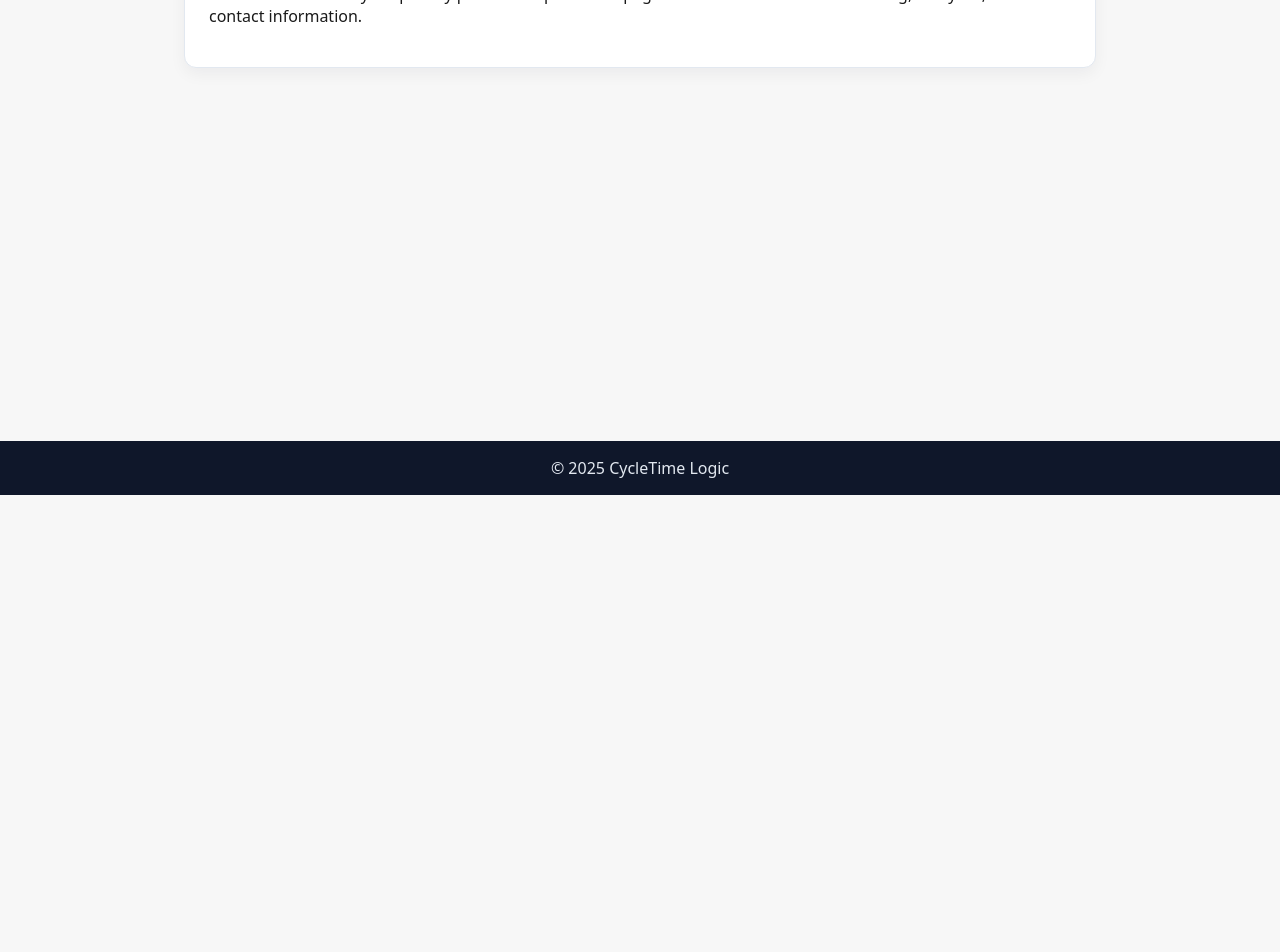
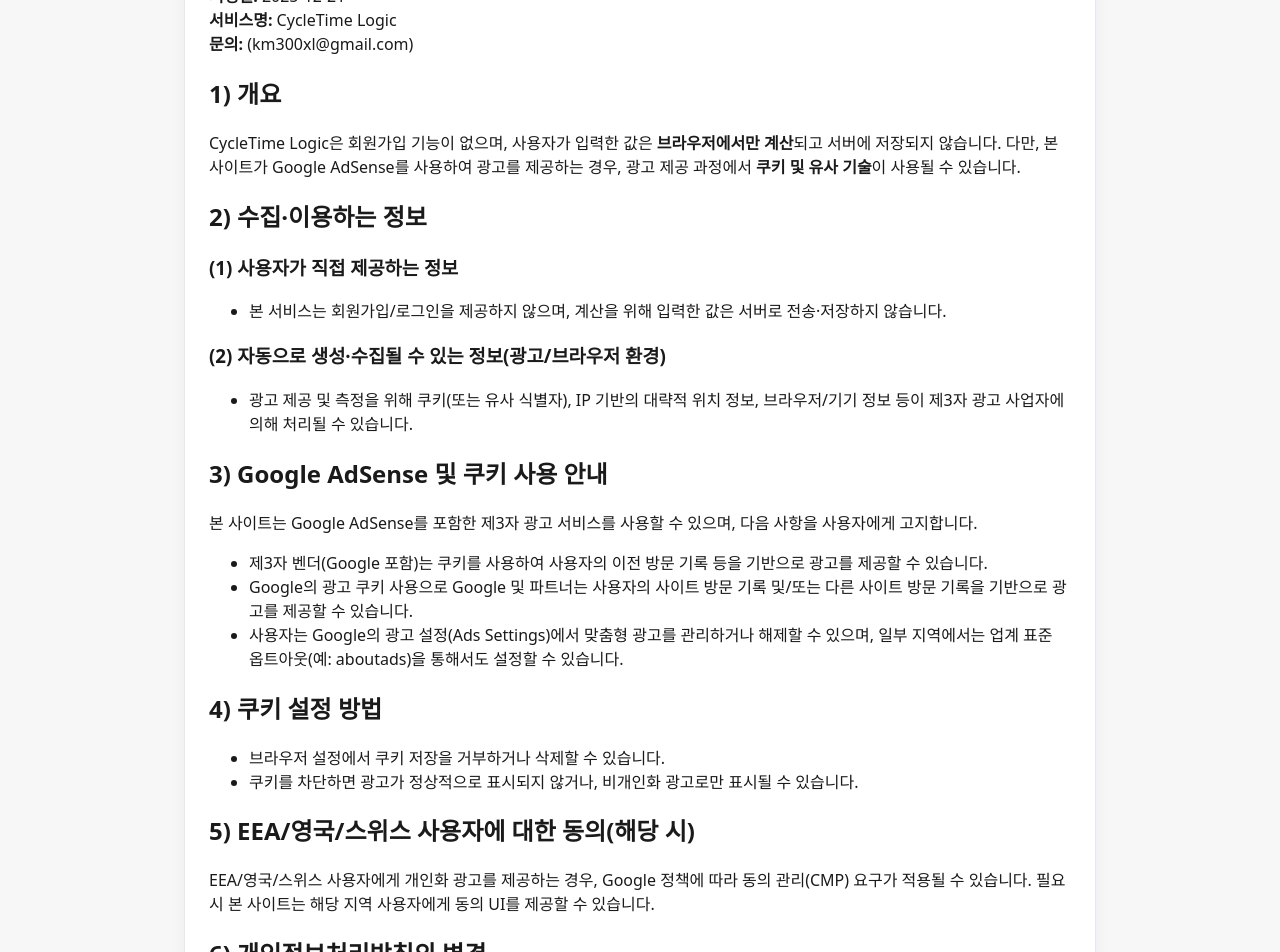
Before and after one commit to km300xl-art/CycleTime-Logic, a Next.js app: page /privacy in a window 1280 px wide. Shown: the part 200-1152 px from the top of the page. Before the commit the page ends 800 px from the top, so only its background shows below. Built offline with nearby package versions, Linux system fonts and the light colour scheme.

Commit message:
Update page.tsx

```diff
--- a/app/privacy/page.tsx
+++ b/app/privacy/page.tsx
@@ -2,10 +2,64 @@ export default function PrivacyPage() {
   return (
     <section className="section">
       <h1>Privacy Policy</h1>
+
       <p>
-        Placeholder text for your privacy practices. Update this page with details about data
-        handling, analytics, and contact information.
+        <strong>시행일:</strong> 2025-12-21
+        <br />
+        <strong>서비스명:</strong> CycleTime Logic
+        <br />
+        <strong>문의:</strong> (km300xl@gmail.com)
       </p>
+
+      <h2>1) 개요</h2>
+      <p>
+        CycleTime Logic은 회원가입 기능이 없으며, 사용자가 입력한 값은 <strong>브라우저에서만 계산</strong>되고 서버에
+        저장되지 않습니다. 다만, 본 사이트가 Google AdSense를 사용하여 광고를 제공하는 경우, 광고 제공 과정에서{' '}
+        <strong>쿠키 및 유사 기술</strong>이 사용될 수 있습니다.
+      </p>
+
+      <h2>2) 수집·이용하는 정보</h2>
+      <h3>(1) 사용자가 직접 제공하는 정보</h3>
+      <ul>
+        <li>본 서비스는 회원가입/로그인을 제공하지 않으며, 계산을 위해 입력한 값은 서버로 전송·저장하지 않습니다.</li>
+      </ul>
+
+      <h3>(2) 자동으로 생성·수집될 수 있는 정보(광고/브라우저 환경)</h3>
+      <ul>
+        <li>
+          광고 제공 및 측정을 위해 쿠키(또는 유사 식별자), IP 기반의 대략적 위치 정보, 브라우저/기기 정보 등이 제3자
+          광고 사업자에 의해 처리될 수 있습니다.
+        </li>
+      </ul>
+
+      <h2>3) Google AdSense 및 쿠키 사용 안내</h2>
+      <p>본 사이트는 Google AdSense를 포함한 제3자 광고 서비스를 사용할 수 있으며, 다음 사항을 사용자에게 고지합니다.</p>
+      <ul>
+        <li>제3자 벤더(Google 포함)는 쿠키를 사용하여 사용자의 이전 방문 기록 등을 기반으로 광고를 제공할 수 있습니다.</li>
+        <li>
+          Google의 광고 쿠키 사용으로 Google 및 파트너는 사용자의 사이트 방문 기록 및/또는 다른 사이트 방문 기록을
+          기반으로 광고를 제공할 수 있습니다.
+        </li>
+        <li>
+          사용자는 Google의 광고 설정(Ads Settings)에서 맞춤형 광고를 관리하거나 해제할 수 있으며, 일부 지역에서는 업계
+          표준 옵트아웃(예: aboutads)을 통해서도 설정할 수 있습니다.
+        </li>
+      </ul>
+
+      <h2>4) 쿠키 설정 방법</h2>
+      <ul>
+        <li>브라우저 설정에서 쿠키 저장을 거부하거나 삭제할 수 있습니다.</li>
+        <li>쿠키를 차단하면 광고가 정상적으로 표시되지 않거나, 비개인화 광고로만 표시될 수 있습니다.</li>
+      </ul>
+
+      <h2>5) EEA/영국/스위스 사용자에 대한 동의(해당 시)</h2>
+      <p>
+        EEA/영국/스위스 사용자에게 개인화 광고를 제공하는 경우, Google 정책에 따라 동의 관리(CMP) 요구가 적용될 수
+        있습니다. 필요 시 본 사이트는 해당 지역 사용자에게 동의 UI를 제공할 수 있습니다.
+      </p>
+
+      <h2>6) 개인정보처리방침의 변경</h2>
+      <p>본 방침이 변경되는 경우, 본 페이지를 통해 시행일과 함께 공지합니다.</p>
     </section>
   );
 }
```
